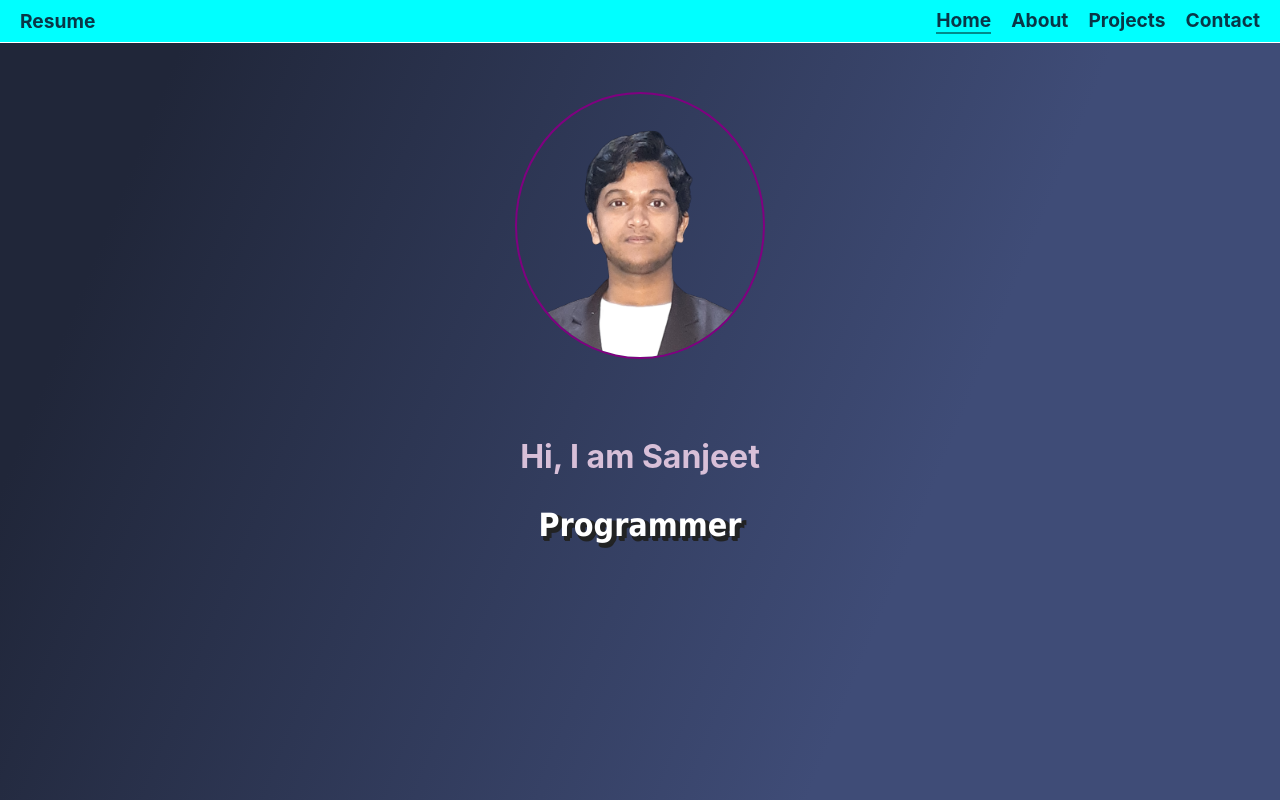
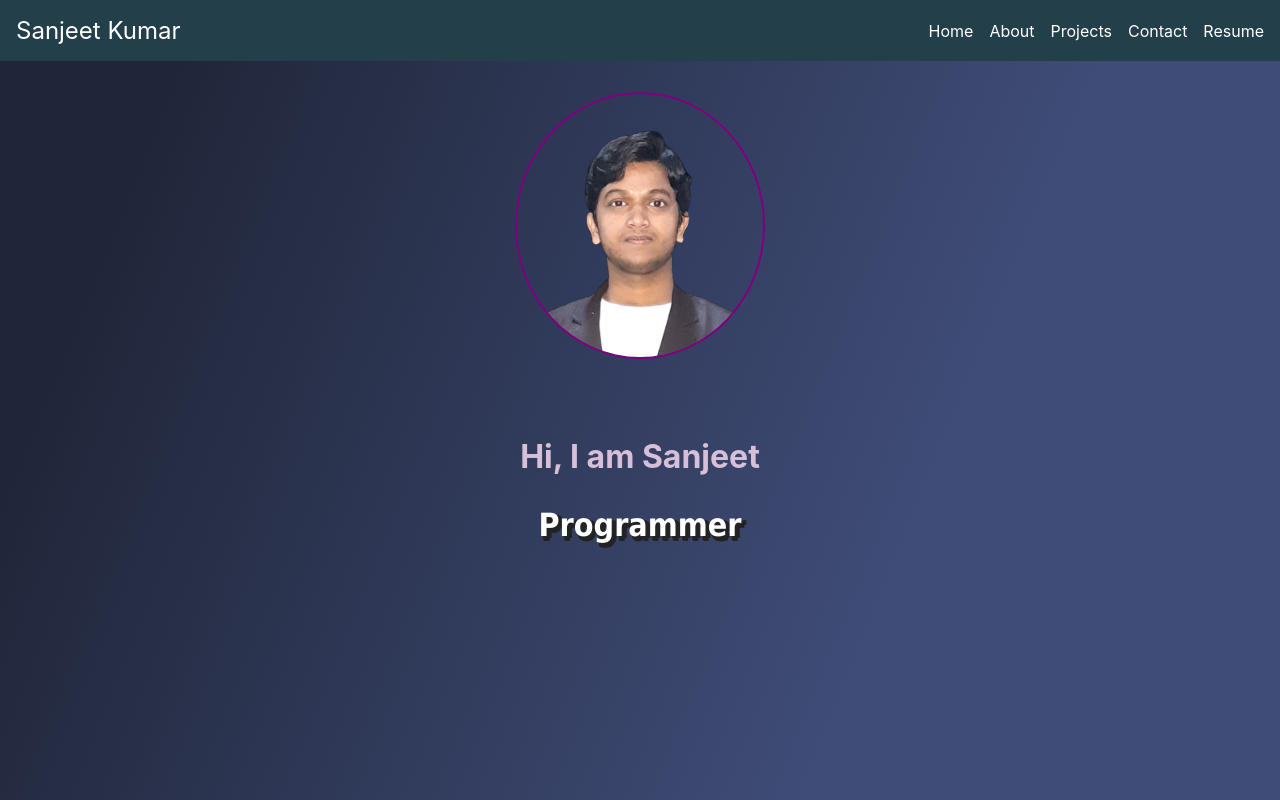
Before and after one commit to sanjeetsk/portfolio, a React (Create React App) app: page / in a window 1280 px wide. Shown: the top 800 px of the page. Built offline with nearby package versions, Linux system fonts and the light colour scheme.

Commit message:
updated navbar

```diff
--- a/src/Component/Navbar/Navbar.css
+++ b/src/Component/Navbar/Navbar.css
@@ -1,32 +1,118 @@
-#navbar{
-    background-color: aqua;
+
+.navbar {
+    background-color: #223f4a;
     display: flex;
-    flex-wrap: wrap-reverse;
     justify-content: space-between;
     align-items: center;
-    padding:.5rem 1.25rem ;
+    padding: 1rem;
     position: fixed;
+    top: 0;
+    left: 0;
     width: 100%;
-    top: 0;
+    z-index: 1000;
 }
 
-a{
-    text-decoration: none;
-    color:#093647;
-    font-weight: bold;
-    font-size: larger;
+.navbar-brand {
+    display: flex;
+    align-items: center;
 }
 
-a.active{
-    border-bottom : solid darkcyan  2px;
+.navbar-logo {
+    color: #fff;
+    font-size: 1.5rem;
+    text-decoration: none;
+    margin-right: 1rem;
 }
 
-#navlinks {
-    display: flex;
-    gap: 20px;
+.navbar-toggler {
+    display: none;
+    flex-direction: column;
+    justify-content: space-between;
+    width: 30px;
+    height: 20px;
+    background: transparent;
+    border: none;
+    cursor: pointer;
+    padding: 0;
 }
 
-.NavLink:hover {
-    background-color: #555;
-    transform: translateY(-2px);
+.navbar-toggler span {
+    width: 100%;
+    height: 3px;
+    background-color: #fff;
+    display: block;
+    transition: all 0.3s ease;
 }
+
+.navbar-toggler.active span:nth-child(1) {
+    transform: translateY(5px) rotate(45deg);
+}
+
+.navbar-toggler.active span:nth-child(2) {
+    opacity: 0;
+}
+
+.navbar-toggler.active span:nth-child(3) {
+    transform: translateY(-5px) rotate(-45deg);
+}
+
+.navbar-nav {
+    display: flex;
+    list-style: none;
+    margin: 0;
+    padding: 0;
+}
+
+.nav-item {
+    margin-right: 1rem;
+}
+
+.nav-item:last-child {
+    margin-right: 0;
+}
+
+.nav-item a {
+    color: #fff;
+    text-decoration: none;
+    font-size: 1rem;
+    transition: color 0.3s ease;
+}
+
+.nav-item a:hover {
+    color: aqua;
+}
+
+@media (max-width: 768px) {
+    .navbar-toggler {
+        display: flex;
+    }
+
+    .navbar-nav {
+        display: flex;
+        flex-direction: column;
+        background-color: #093647;
+        position: absolute;
+        top: 100%;
+        left: 0;
+        width: 100%;
+        padding: 1rem 0;
+        margin-top: 0.5rem;
+        border-radius: 0.5rem;
+        opacity: 0;
+        visibility: hidden;
+        transition: all 0.3s ease;
+    }
+
+    .navbar-nav.active {
+        opacity: 1;
+        visibility: visible;
+    }
+
+    .nav-item {
+        margin: 0;
+    }
+
+    .nav-item a {
+        padding: 0.5rem 1rem;
+    }
+}
--- a/src/Component/Navbar/Navbar.js
+++ b/src/Component/Navbar/Navbar.js
@@ -1,19 +1,44 @@
-import { NavLink } from "react-router-dom"
-import './Navbar.css'
+
+import { useState } from 'react';
+import { NavLink } from "react-router-dom";
+import './Navbar.css';
 
 const Navbar = () => {
+    const [isOpen, setIsOpen] = useState(false);
 
-    return(
-        <div id="navbar">
-            <NavLink to="https://drive.google.com/file/d/1fZrB4E2SK6oVJN9ln7uYIiH93o4xdYAL/view?usp=sharing">Resume</NavLink>
-            <div id="navlinks">
-                <NavLink to="/">Home</NavLink>
-                <NavLink to="/about">About</NavLink>
-                <NavLink to="/project/">Projects</NavLink>
-                <NavLink to="/contact">Contact</NavLink>
+    const toggleMenu = () => {
+        setIsOpen(!isOpen);
+    };
+
+    return (
+        <nav className="navbar">
+            <div className="navbar-brand">
+                <NavLink to="/" className="navbar-logo">Sanjeet Kumar</NavLink>
+                <button className={`navbar-toggler ${isOpen ? 'active' : ''}`} onClick={toggleMenu}>
+                    <span></span>
+                    <span></span>
+                    <span></span>
+                </button>
             </div>
-        </div>
-    )
-}
+            <ul className={`navbar-nav ${isOpen ? 'active' : ''}`}>
+                <li className="nav-item">
+                    <NavLink to="/">Home</NavLink>
+                </li>
+                <li className="nav-item">
+                    <NavLink to="/about">About</NavLink>
+                </li>
+                <li className="nav-item">
+                    <NavLink to="/projects">Projects</NavLink>
+                </li>
+                <li className="nav-item">
+                    <NavLink to="/contact">Contact</NavLink>
+                </li>
+                <li className="nav-item">
+                    <a href="https://drive.google.com/file/d/1f4BYeDsweT3ZrPM93CbxfAAxX_x8zQQp/view?usp=sharing" className="resume-link" target="_blank" rel="noopener noreferrer">Resume</a>
+                </li>
+            </ul>
+        </nav>
+    );
+};
 
-export default Navbar
+export default Navbar;
```
